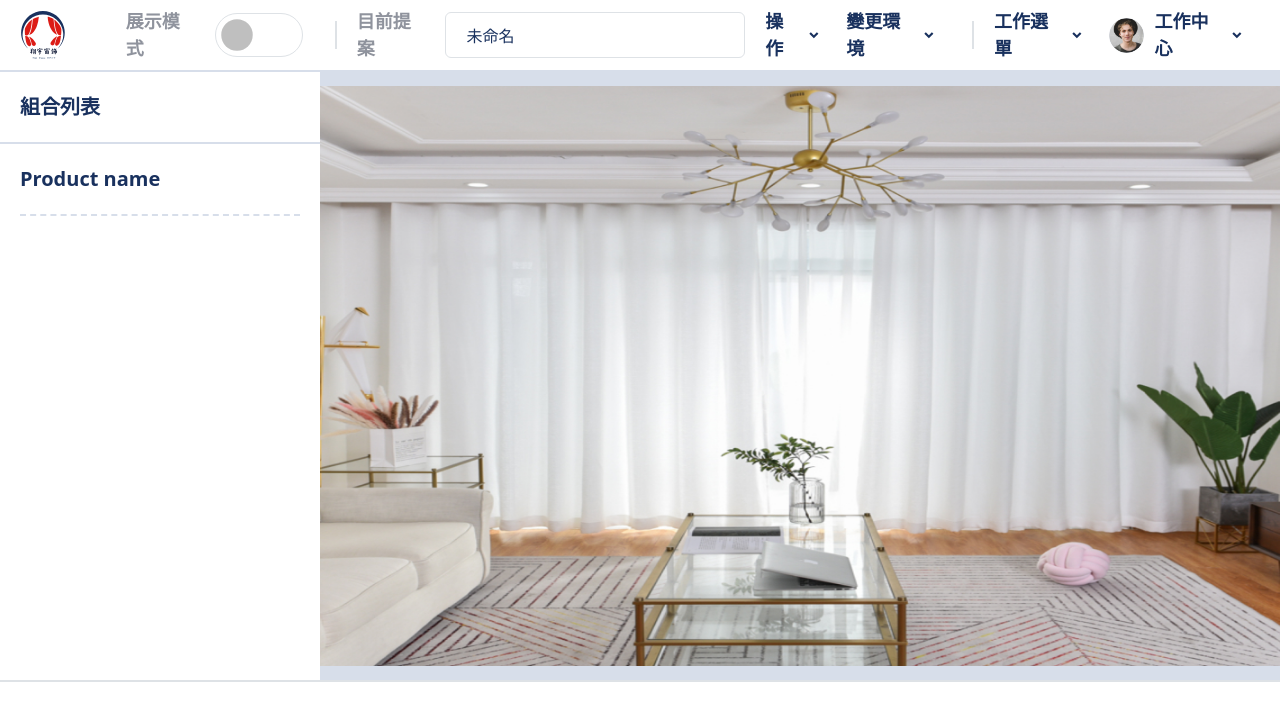
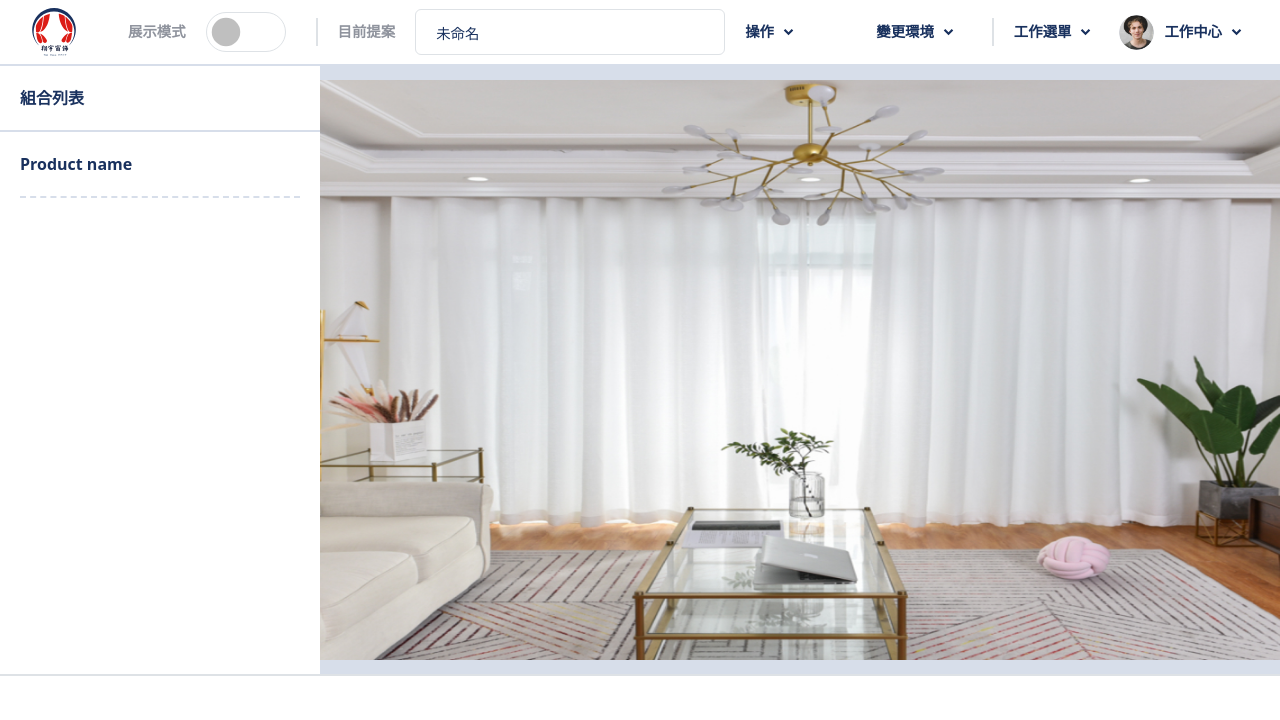
Before and after one commit to Haohan11/curtain-frontend, a Next.js app: page / in a window 1280 px wide. Both pictures are taken after a click on the link "登入". Shown: the top 720 px of the page. Built offline with nearby package versions, Linux system fonts and the light colour scheme.

Commit message:
modified to smaller font size

```diff
--- a/components/navItem.js
+++ b/components/navItem.js
@@ -29,8 +29,8 @@ const NavItem = ({ data, thin, button, isShow, setShow, ...props }) => {
               <li
                 onClick={item.action}
                 className={`px-${
-                  thin ? "3" : "12"
-                } text-nowrap cursor-pointer hover-orange fw-bold  fs-6 ${
+                  thin ? "3" : "10"
+                } text-nowrap cursor-pointer hover-orange fw-bold  fs-6-sm ${
                   index !== 0 && "mt-2"
                 }`}
                 key={index}
--- a/components/navbar.js
+++ b/components/navbar.js
@@ -31,15 +31,15 @@ const Navbar = ({isLogin, login, logout}) => {
   };
 
   return (
-    <div className="hstack ps-4 pe-2 border-bottom border-2 border-linegrey fs-5-sm text-textgrey" style={{height: "72px"}}>
+    <div className="hstack ps-6 pe-2 border-bottom border-2 border-linegrey fs-6-sm text-textgrey" style={{height: "66px"}}>
       <Logo width={48} />
       {isLogin && (
         <>
-          <span className="fw-bold ms-12">展示模式</span>
-          <Form.Switch className="ms-4 fs-1-lg"></Form.Switch>
+          <span className="fw-bold ms-10">展示模式</span>
+          <Form.Switch className="ms-4 fs-1"></Form.Switch>
           <Bar />
           <span className="fw-bold">目前提案</span>
-          <FormControl className="ms-4 w-25 text-darkblue text-indent-5 uni-height" defaultValue="未命名" />
+          <FormControl className="ms-4 w-25 text-darkblue text-indent-5 uni-height fs-6-sm" defaultValue="未命名" />
           <NavItem
             data={navData["operation"]}
             isShow={itemsOpen.get("operation")}
@@ -76,7 +76,7 @@ const Navbar = ({isLogin, login, logout}) => {
             setShow={() => toggleOpen("workCenter")}
             button={
               <div
-                className="text-textgrey hover-orange flex-center fs-6 mt-2 cursor-pointer"
+                className="text-textgrey hover-orange flex-center fs-6-sm mt-2 cursor-pointer"
                 onClick={logout}
               >
                 <Leave className="hover-orange me-2" />
--- a/pages/index.js
+++ b/pages/index.js
@@ -20,11 +20,11 @@ export default function Home() {
       <Row className="border-bottom border-2 m-0" style={{ height: "610px" }}>
         <Col sm={3} className="p-0 h-100 overflow-y-auto scroll">
           <div className="vstack">
-            <p className="fs-5 fw-bold text-darkblue p-4 m-0 border-2 border-bottom border-linegrey">
+            <p className="fs-6 fw-bold text-darkblue p-4 m-0 border-2 border-bottom border-linegrey">
               {loginState ? "組合列表" : "商品資訊"}
             </p>
             <div className="p-4">
-              <p className="pb-4 fs-5 fw-bold text-darkblue dashed">
+              <p className="pb-4 fs-6 fw-bold text-darkblue dashed">
                 Product name
               </p>
             </div>
```
